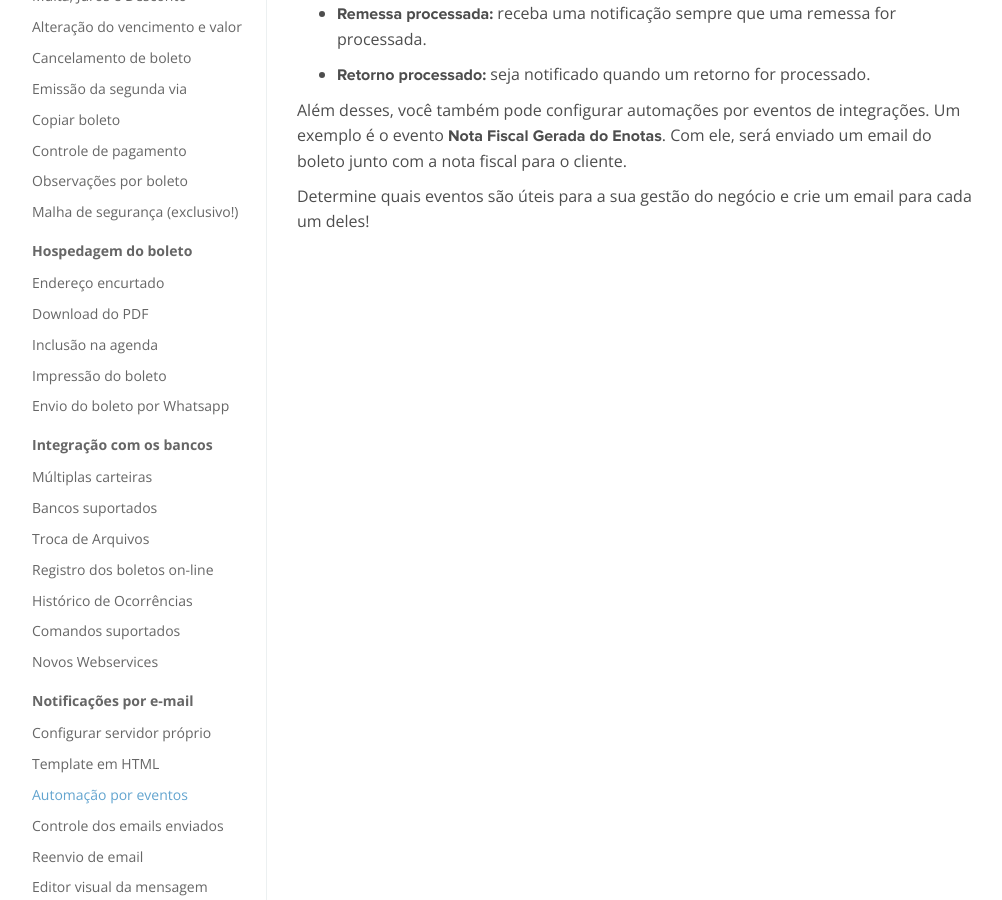
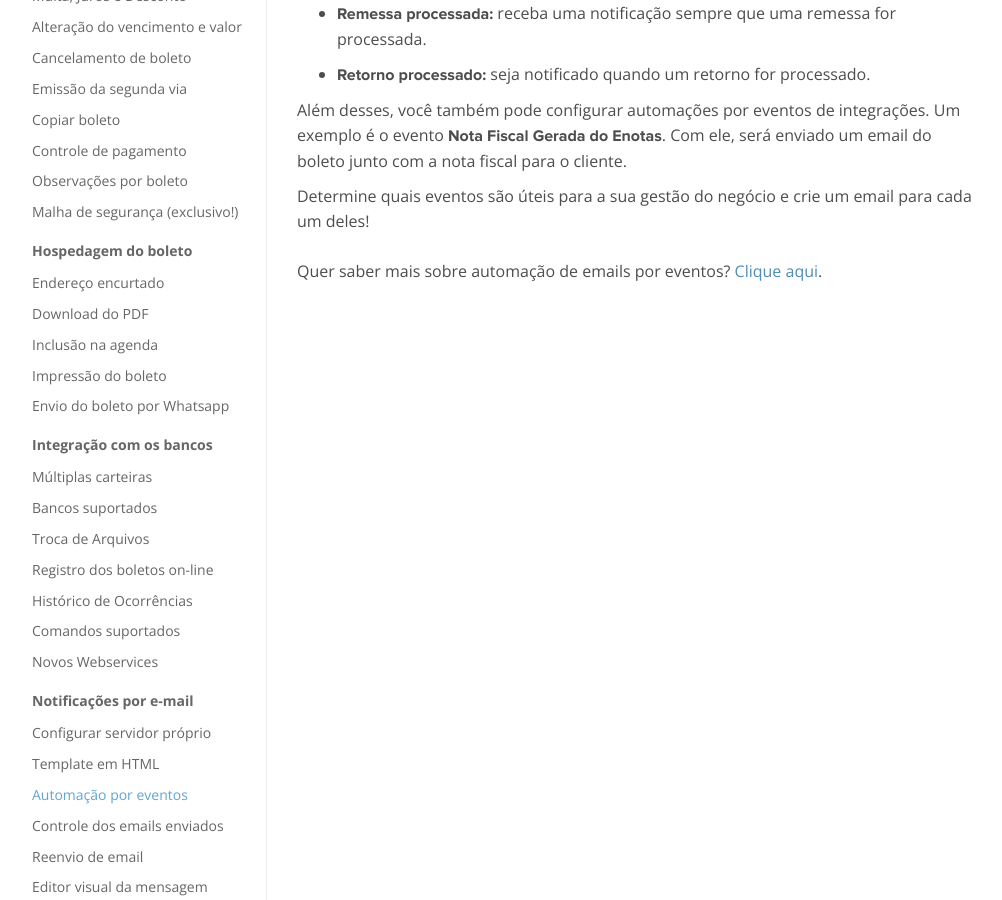
Before and after one commit to BoletoSimples/boletosimples-features, a Jekyll site: the page built from notificacoes-por-e-mail/automacao-por-eventos.markdown, in a window 1280 px wide and 900 px high, scrolled down 519 px. Shown: the whole window, without its empty margins (143-1145 px from the left). Built offline with Jekyll 4.4.1, drawn with Linux system fonts in a browser that asks for light colours.

Commit message:
Updated Automacao Por Eventos

```diff
--- a/notificacoes-por-e-mail/automacao-por-eventos.markdown
+++ b/notificacoes-por-e-mail/automacao-por-eventos.markdown
@@ -22,4 +22,6 @@ O Boleto Simples permite criar notificações por email quando determinados even
 
 Além desses, você também pode configurar automações por eventos de integrações. Um exemplo é o evento **Nota Fiscal Gerada do Enotas**. Com ele, será enviado um email do boleto junto com a nota fiscal para o cliente.
 
-Determine quais eventos são úteis para a sua gestão do negócio e crie um email para cada um deles!
+Determine quais eventos são úteis para a sua gestão do negócio e crie um email para cada um deles!\
+\
+Quer saber mais sobre automação de emails por eventos? [Clique aqui](https://boletosimples.zendesk.com/hc/pt-br/articles/222210927-Como-enviar-notifica%C3%A7%C3%B5es-autom%C3%A1ticas-via-email).
```
